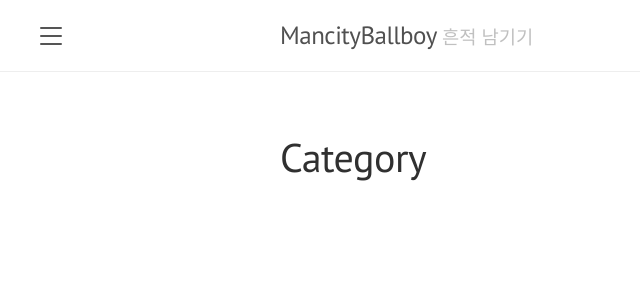
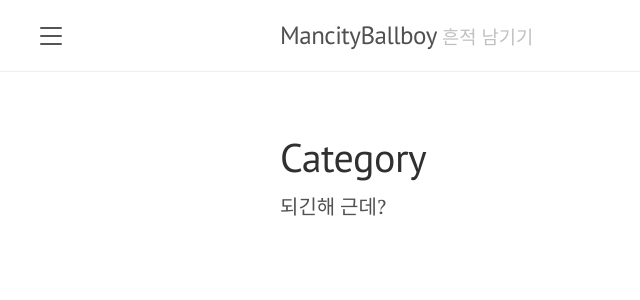
Before and after one commit to yhnb3/yhnb3.github.io, a Jekyll site: the page built from category.md, in a window 1280 px wide. Shown: the top 300 px of the page, without its empty margins (0-640 px from the left). Built offline with Jekyll 4.4.1, drawn with Linux system fonts in a browser that asks for light colours.

Commit message:
make category

```diff
--- a/category.md
+++ b/category.md
@@ -2,11 +2,5 @@
 layout: page
 title: Category
 ---
-{% assign pages_list = site.pages | sort:"url" %}
-  {% for node in pages_list %}
-    {% if node.title != null %}
-      {% if node.layout == "category" %}
-        <p>{{node.title}}</p>
-     {% endif %}
-    {% endif %}
-  {% endfor %}
+<p>되긴해 근데?
+</p>
```
